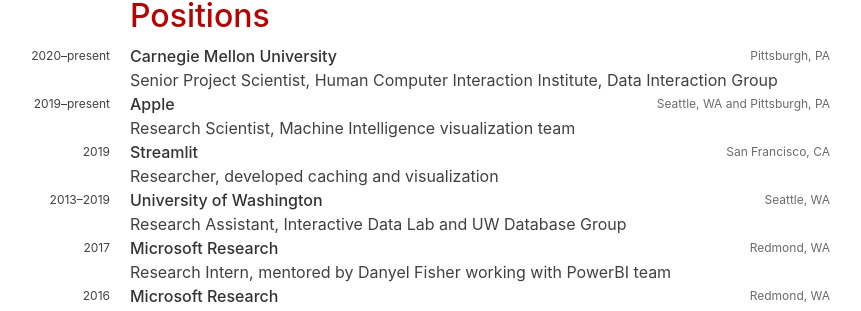
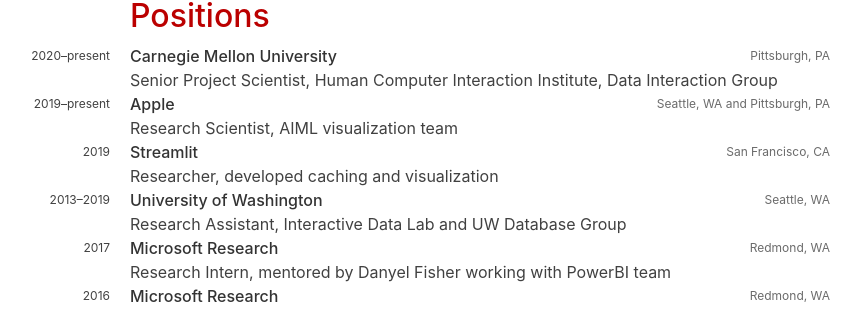
Before and after one commit to domoritz/domoritz.github.io, a Jekyll site: the page built from cv.html, in a window 1280 px wide and 900 px high, scrolled down 401 px. Shown: the part 142-453 px from the top of the window, without its empty margins (210-1071 px from the left). Built offline with Jekyll 4.4.1, drawn with Linux system fonts in a browser that asks for light colours.

Commit message:
MI -> AIML

```diff
--- a/_data/positions.yml
+++ b/_data/positions.yml
@@ -8,10 +8,10 @@
   years: 2019-present
   company: Apple
   location: Seattle, WA and Pittsburgh, PA
-  description: I am managing the Machine Intelligence visualization team.
+  description: I am managing the AIML visualization team.
   skills:
     - Machine Learning
-  short_desc: Machine Intelligence visualization team
+  short_desc: AIML visualization team
 - title: Researcher
   years: 2019
   company: Streamlit
```
